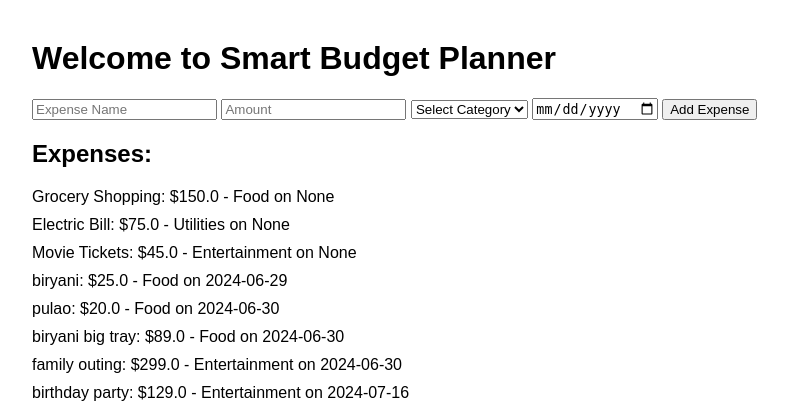
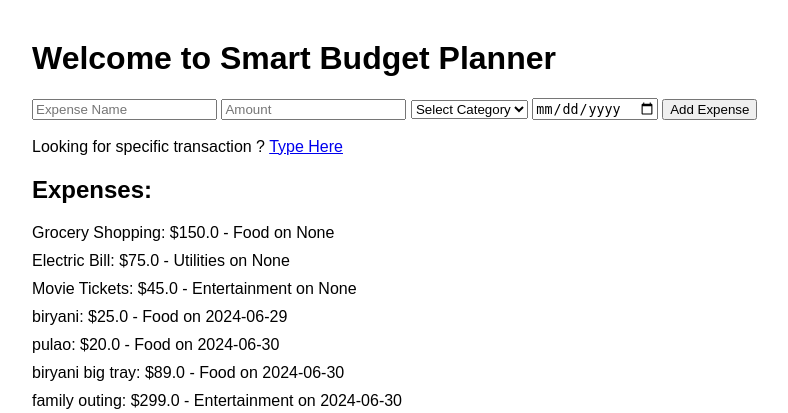
Before and after one commit to Sai-keerthan-reddy/Smart-Budget-Planner, a Flask app: page / in a window 1280 px wide. Shown: the top 413 px of the page, without its empty margins (8-796 px from the left). Run offline with Flask 3, Linux system fonts and the light colour scheme; data comes from the database, SQL or seed files in the repository; both versions use the stored data as it was after the commit.

Commit message:
added the search, summary,futue expenses forecastin to the home page

```diff
--- a/app.py
+++ b/app.py
@@ -141,7 +141,7 @@ def forecast_expenses():
     df['date'] = df['date'].fillna(default_date)
 
     df['date_ordinal'] = df['date'].apply(lambda x: x.toordinal())  # Convert dates to ordinal for model training
-    model = RandomForestRegressor()  # Initialize the Linear Regression model
+    model = LinearRegression()  # Initialize the Linear Regression model
     model.fit(df[['date_ordinal']], df['amount'])  # Fit the model
     future_dates = pd.date_range('2024-07-01', periods=3, freq='M')  # Generate future dates for prediction
     future_ordinals = np.array([date.toordinal() for date in future_dates]).reshape(-1, 1)  # Convert future dates to ordinals
--- a/templates/index.html
+++ b/templates/index.html
@@ -33,7 +33,10 @@
         </select>
         <input type="date" name="date" required>
         <button type="submit">Add Expense</button>
-    </form>
+    </form> <br>
+    <section>
+        Looking for specific transaction ? <a href="{{ url_for('search') }}">Type Here</a>
+    </section>
 
     <h2>Expenses:</h2>
     <ul>
```
Also changed, not shown: budget.db.
